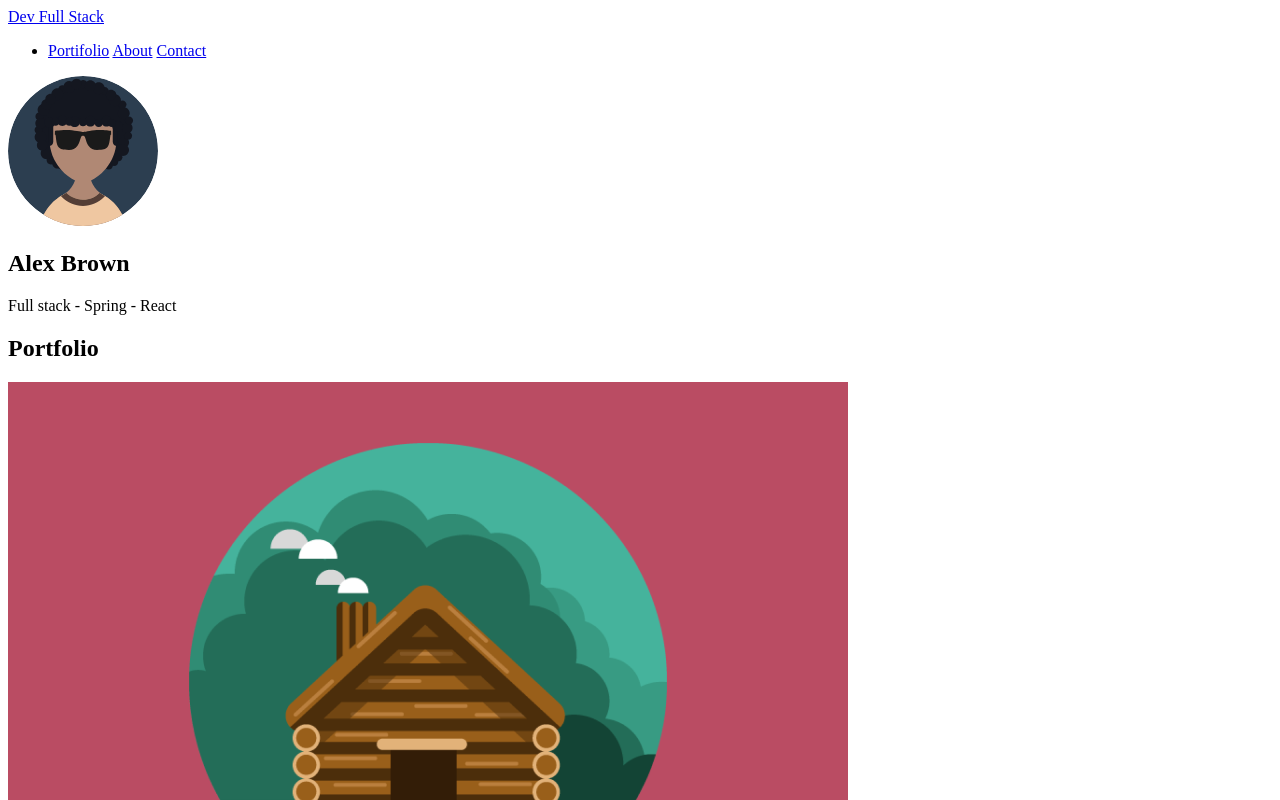
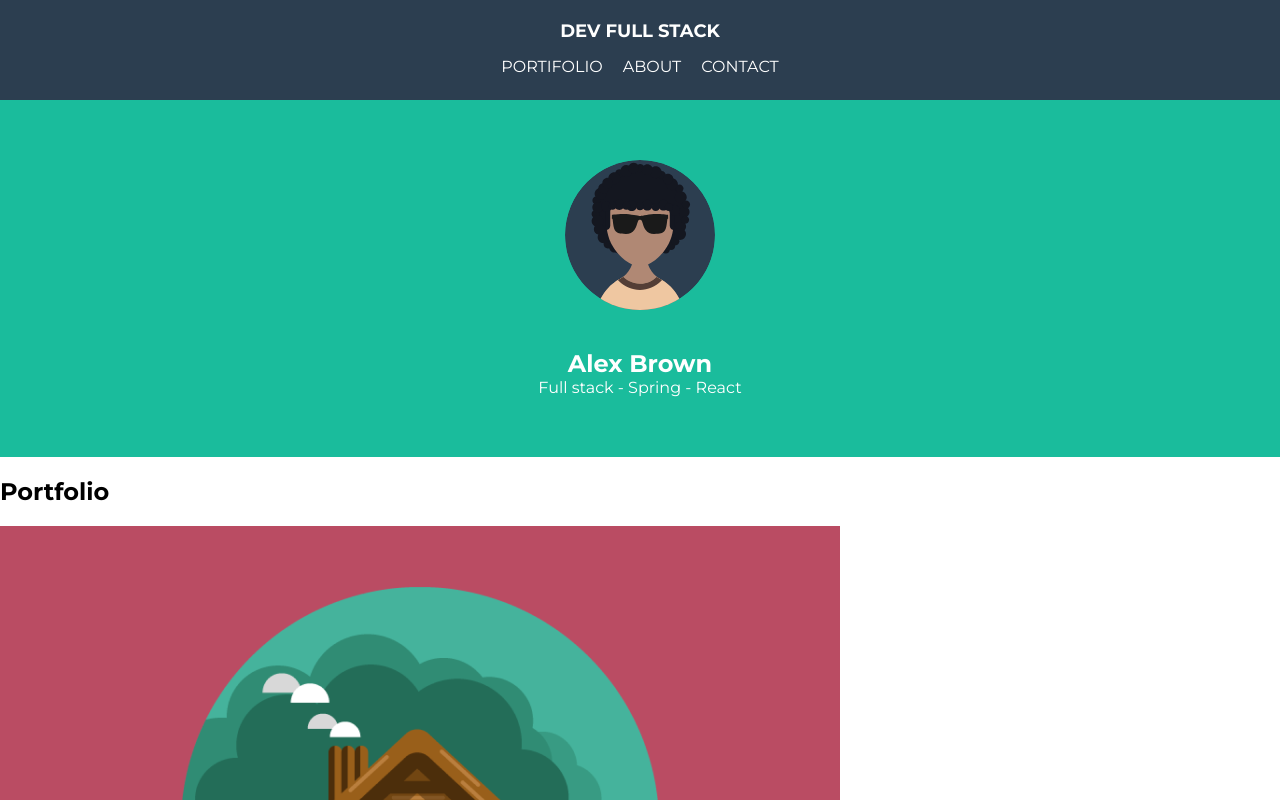
Before and after one commit to JhowAndrade/aulaProfile, a plain HTML site: page index.html in a window 1280 px wide. Shown: the top 800 px of the page. Drawn offline with Linux system fonts and the light colour scheme.

Commit message:
estilizando projeto Profile

```diff
--- a/index.html
+++ b/index.html
@@ -8,26 +8,25 @@
     <title>Meu perfil</title>
 </head>
 <body>
-    <header>
-        <nav>
-            <a href="#">Dev Full Stack</a>
-            <ul>
-                <li>
-                    <a href="#portifolio">Portifolio</a>
-                    <a href="#">About</a>
-                    <a href="https://github.com/JhowAndrade" target="_blank">Contact</a>
+    <header class="nav-container">
+        <nav class="nav-main">
+            <a class="nav-brand" href="#">Dev Full Stack</a>
+            <ul class="menu-itens">
+                <li><a href="#portifolio">Portifolio</a></li>
+                <li><a href="#">About</a></li>
+                <li><a href="https://github.com/JhowAndrade" target="_blank">Contact</a>
                 </li>
             </ul>
         </nav>
     </header>
 
     <main>
-        <section>
-            <div>
+        <section class="profile-container">
+            <div class="profile-image">
                 <img src="img/profile.svg" alt="profile">
             </div>
-            <h1>Alex Brown</h1>
-            <p>Full stack - Spring - React</p>
+            <h1 class="profile-title">Alex Brown</h1>
+            <p class="profile-description">Full stack - Spring - React</p>
 
         </section>
         <section>
--- a/styles.css
+++ b/styles.css
@@ -0,0 +1,77 @@
+@import url('https://fonts.googleapis.com/css2?family=Montserrat:wght@400;700&display=swap');
+
+:root{
+    --color-grey: #2C3E50;
+    --color-white: #FFF;
+    --color-green: #1ABC9C;
+
+}
+
+*{
+    box-sizing: border-box;
+    font-family: "montserrat", sans-serif;
+}
+
+html, body{
+    padding: 0;
+    margin: 0;
+}
+
+.nav-container{
+    background-color: var(--color-grey);
+    height: 100px;
+    width: 100%;
+    padding: 20px;
+}
+
+.nav-main{
+    width: 100%;
+    max-width: 960px;
+    margin: 0 auto;
+    display: flex;
+    flex-direction: column;
+    align-items: center;
+}
+
+.nav-main a{
+    color: var(--color-white);
+    text-transform: uppercase;
+    text-decoration: none;
+}
+
+.menu-itens{
+    display: flex;
+    list-style-type: none;
+    margin: 0;
+    padding: 0;
+}
+
+.menu-itens li{
+    margin: 15px 10px 10px 10px;
+}
+
+.nav-brand{
+    font-size: 18px;
+    font-weight: bold;
+}
+
+.profile-container{
+    background-color: var(--color-green);
+    padding: 60px 0;
+    display: flex;
+    flex-direction: column;
+    align-items: center;
+    color: var(--color-white);
+}
+
+.profile-image img{
+    width: 150px;
+}
+
+.profile-title{
+    margin: 35px 0 0 0;
+}
+
+.profile-description{
+    margin: 0;
+}
```
